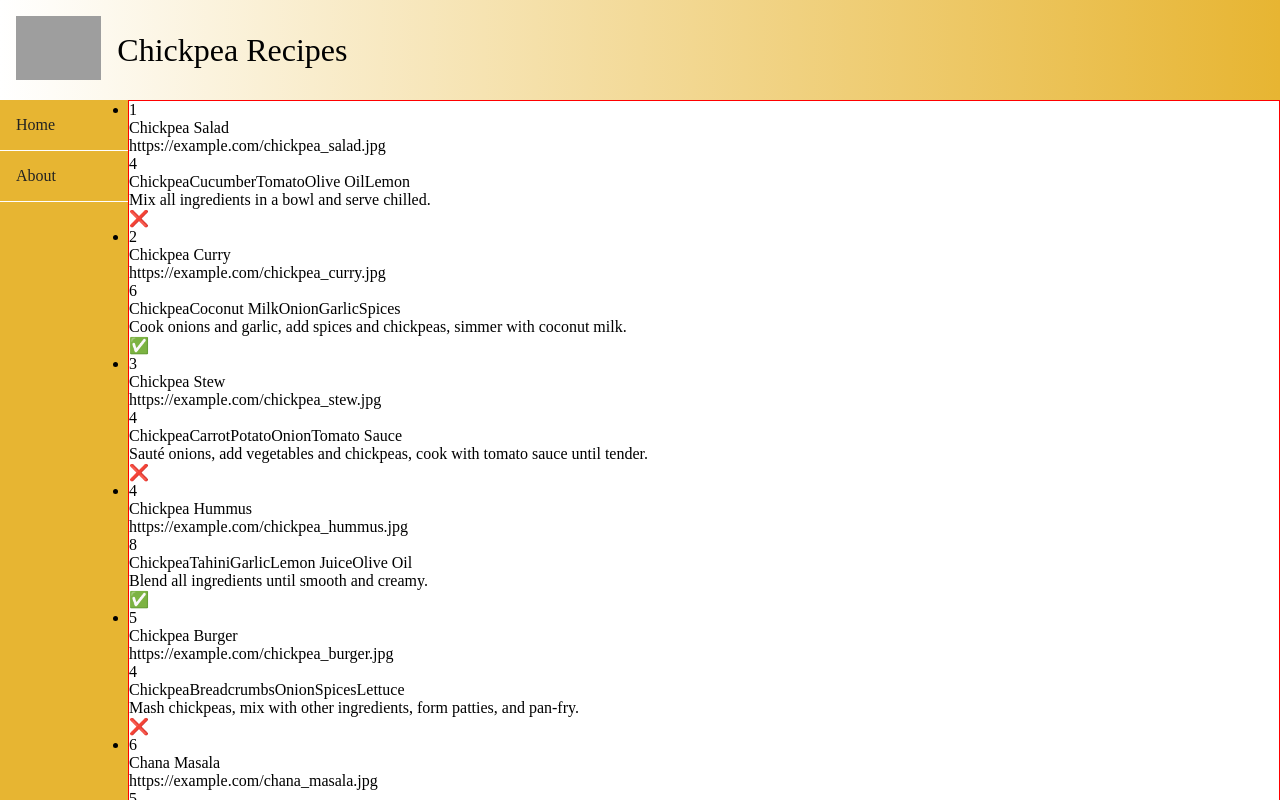
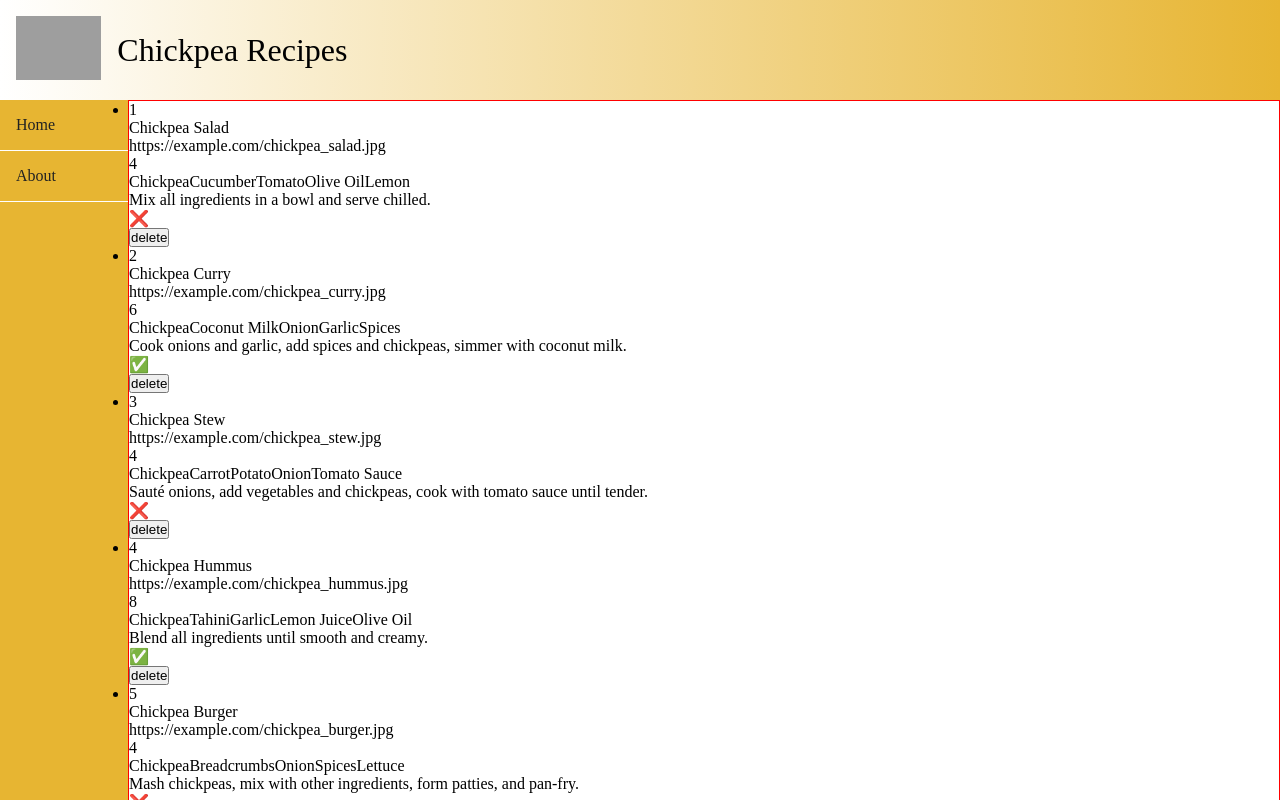
Before and after one commit to sven-andersson-es/chickpea-recipes, a React (Vite) app: page / in a window 1280 px wide. Shown: the top 800 px of the page. Built offline with nearby package versions, Linux system fonts and the light colour scheme; grey boxes are pictures that could not be loaded.

Commit message:
delete button 1st version

```diff
--- a/src/components/RecipeCard.jsx
+++ b/src/components/RecipeCard.jsx
@@ -1,3 +1,5 @@
+import "./RecipeCard.css"
+
 function RecipeCard(props) {
     const {eachRecipe: {id,title,imageUrl,servings,ingredients,cookingInstructions,done} } = props;
     return (
@@ -9,6 +11,7 @@ function RecipeCard(props) {
             <p>{ingredients}</p>
             <p>{cookingInstructions}</p>
             <p>{done ? "✅" : "❌ "}</p>
+            <button>delete</button>
         </li>
     )
 }
```
